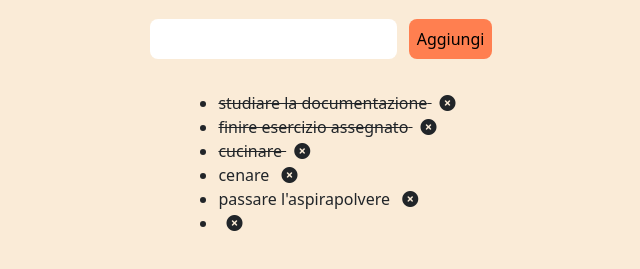
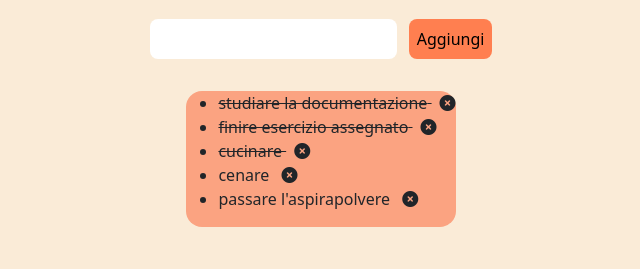
Before and after one commit to DomenicoGalileo88/vue-todolist, a plain HTML site: page vue-todo/index.html in a window 1280 px wide. Both pictures are taken after a click on the button "Aggiungi". Shown: the part 69-338 px from the top of the page, without its empty margins (319-959 px from the left). Drawn offline with nearby package versions, Linux system fonts and the light colour scheme.

Commit message:
Modifica per bug
all'aggiunta della nuova task

```diff
--- a/vue-todo/assets/css/style.css
+++ b/vue-todo/assets/css/style.css
@@ -21,3 +21,8 @@ body{
 .through{
     text-decoration: line-through;
 }
+
+section{
+    background-color: rgba(252, 143, 104, 0.774);
+    border-radius: 1rem;
+}
--- a/vue-todo/assets/js/app.js
+++ b/vue-todo/assets/js/app.js
@@ -63,8 +63,11 @@ const app = new Vue({
         text: this.new_task,
         done: false,
       };
-      this.tasks.push(newTask);
-      this.new_task = '';
+      if (newTask.text.length > 0) {
+          this.tasks.push(newTask);
+          this.new_task = "";
+      }
+      /* console.log(newTask.text.length); */
     },
 
     change_done(i){
```
Also changed, not shown: vue-todo/index.html (+1 -1 lines).
